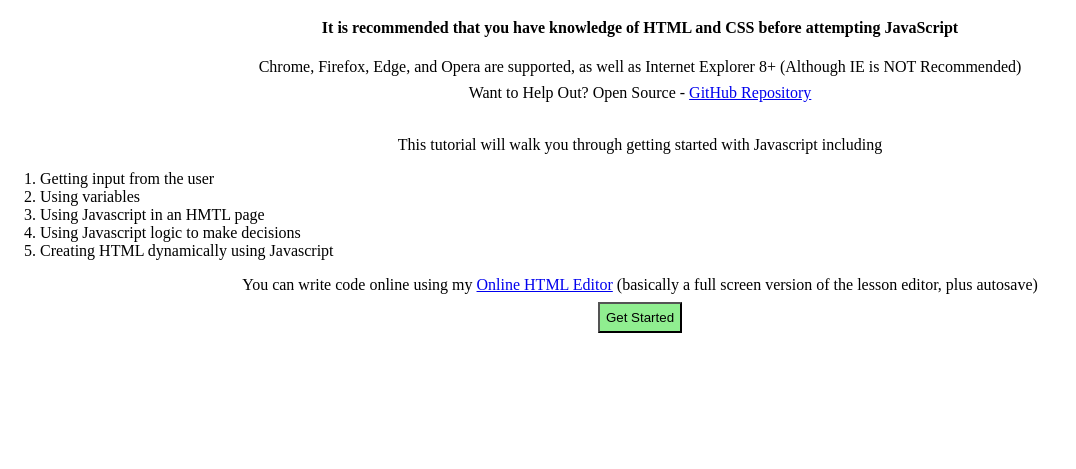
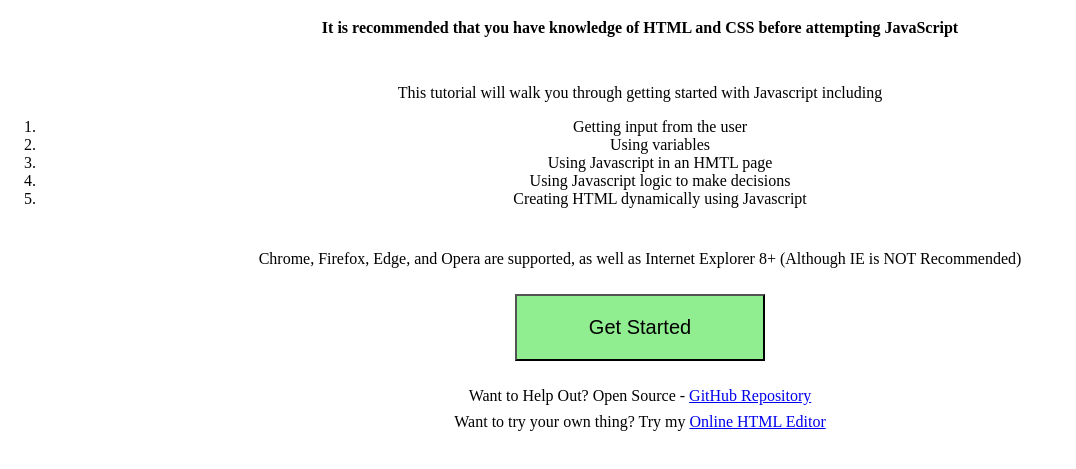
Before and after one commit to ecc521/beginner-javascript-tutorial, a plain HTML site: page index.html in a window 1280 px wide. Shown: the part 61-530 px from the top of the page, without its empty margins (0-1076 px from the left). Drawn offline with Linux system fonts and the light colour scheme.

Commit message:
Update index.html

```diff
--- a/index.html
+++ b/index.html
@@ -8,9 +8,6 @@
 
         <h4>It is recommended that you have knowledge of HTML and CSS before attempting JavaScript</h4>
 
-        <p>Chrome, Firefox, Edge, and Opera are supported, as well as Internet Explorer 8+ (Although IE is NOT Recommended)</p>
-
-        <p>Want to Help Out? Open Source - <a href="https://github.com/ecc521/beginner-javasscript-tutorial" target="_blank">GitHub Repository</a></p>
         <br>
 
         <p>This tutorial will walk you through getting started with Javascript including</p>
@@ -23,14 +20,23 @@
 
         </ol>
 
-		<p>You can write code online using my <a href="editor.html" target="_blank">Online HTML Editor</a> (basically a full screen version of the lesson editor, plus autosave)</p>
+        <br>
 
-        <button style="display:block;margin:auto;padding:6px;background-color:lightgreen;"onclick="window.location='lesson1.html'">Get Started</button>
+        <p>Chrome, Firefox, Edge, and Opera are supported, as well as Internet Explorer 8+ (Although IE is NOT Recommended)</p>
 
+        <br>
+
+        <button style="display:block;margin:auto;padding:20px;background-color:lightgreen;font-size:20px;width:250px;"onclick="window.location='lesson1.html'">Get Started</button>
+
+        <br>
+
+        <p>Want to Help Out? Open Source - <a href="https://github.com/ecc521/beginner-javasscript-tutorial" target="_blank">GitHub Repository</a></p>
+
+		<p>Want to try your own thing? Try my <a href="editor.html" target="_blank">Online HTML Editor</a></p>
 
 
         <style>
-            h1, p, h4 {
+            h1, p, h4, ol {
                 text-align:center;
             }
 
```
